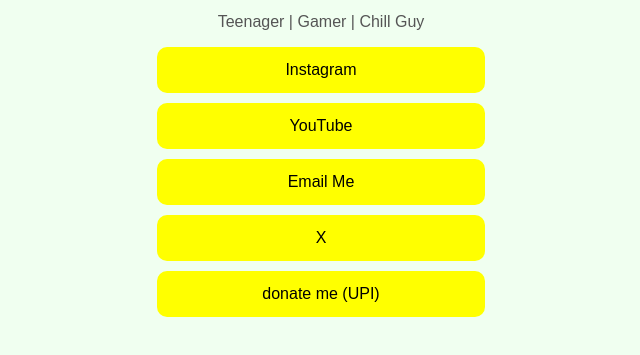
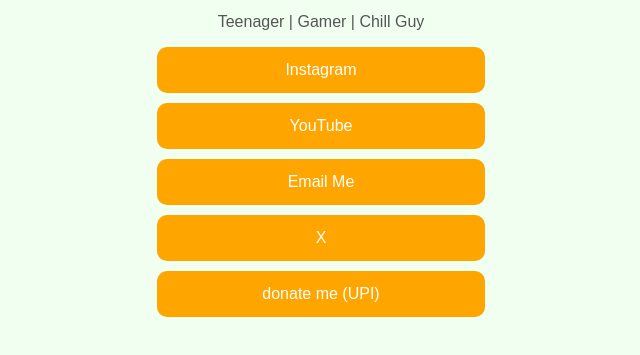
Before and after one commit to soham4x0/Hello, a plain HTML site: page index.html in a window 1280 px wide. Shown: the part 253-608 px from the top of the page, without its empty margins (319-959 px from the left). Drawn offline with Linux system fonts and the light colour scheme.

Commit message:
Update index.html

```diff
--- a/index.html
+++ b/index.html
@@ -26,8 +26,8 @@
     }
     .link {
       display: block;
-      background: yellow;
-      color: black;
+      background: orange;
+      color: white;
       padding: 14px;
       margin: 10px auto;
       width: 90%;
```
